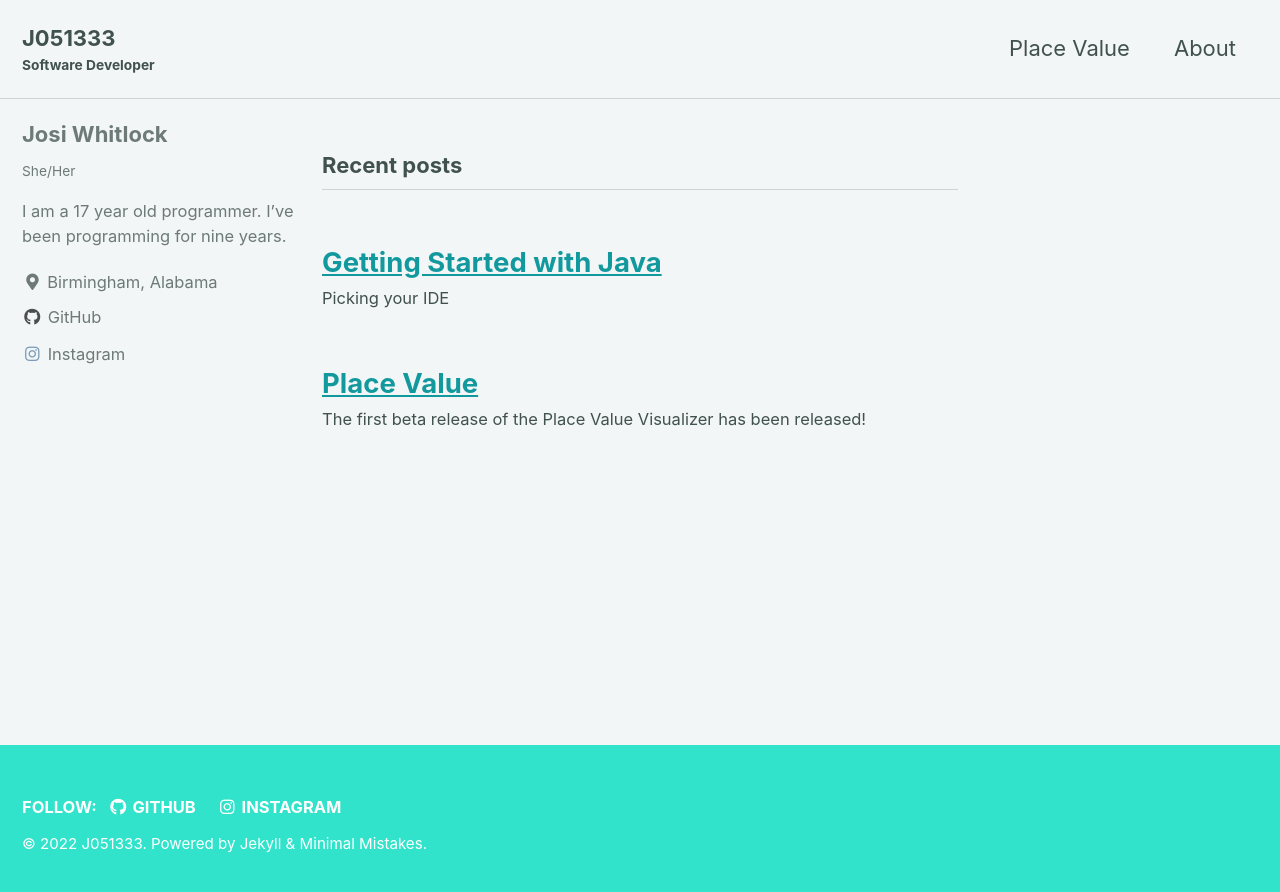
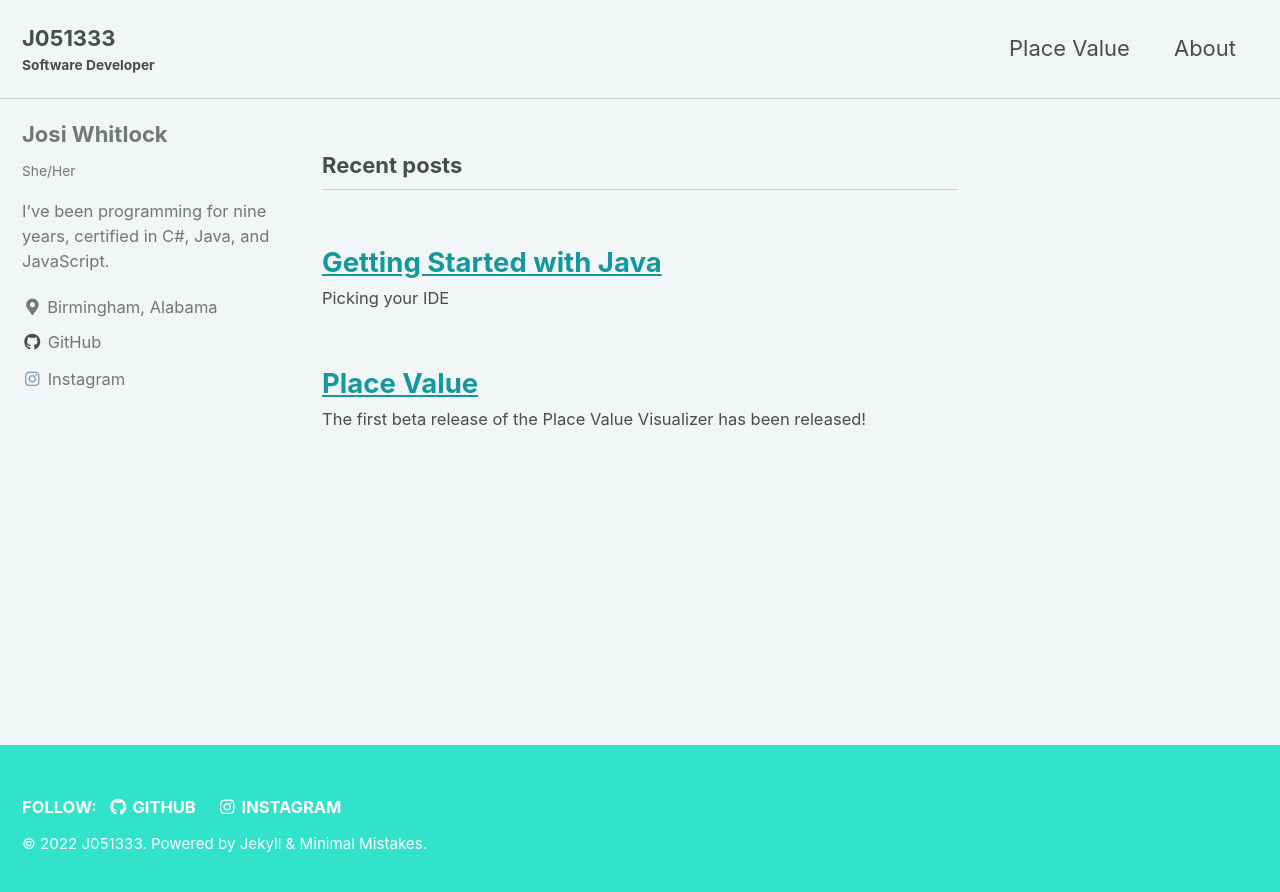
Before and after one commit to J051333/j051333.github.io, a Jekyll site: the page built from index.html, in a window 1280 px wide. Shown: the top 892 px of the page. Built offline with Jekyll 4.4.1, drawn with Linux system fonts in a browser that asks for light colours; cached includes are drawn as plain includes; the list of posts is cut into pages by our own code.

Commit message:
Update _config.yml

```diff
--- a/_config.yml
+++ b/_config.yml
@@ -105,7 +105,7 @@ author:
   name             : "Josi Whitlock"
   avatar           : # path of avatar image, e.g. "/assets/images/bio-photo.jpg"
   pronouns         : "She/Her"
-  bio              : "I am a 17 year old programmer. I've been programming for nine years."
+  bio              : "I've been programming for nine years, certified in C#, Java, and JavaScript."
   location         : "Birmingham, Alabama"
   email            :
   links:
```
